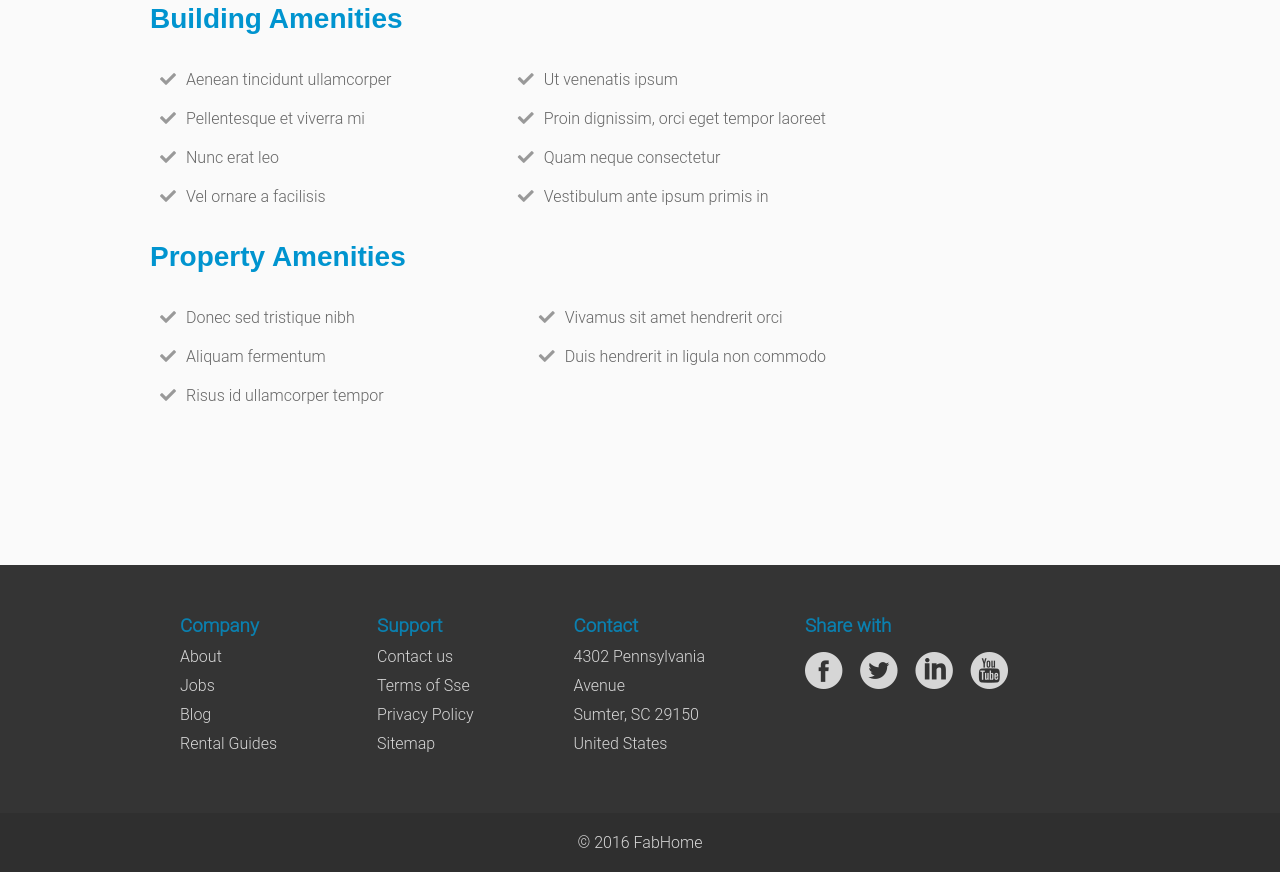
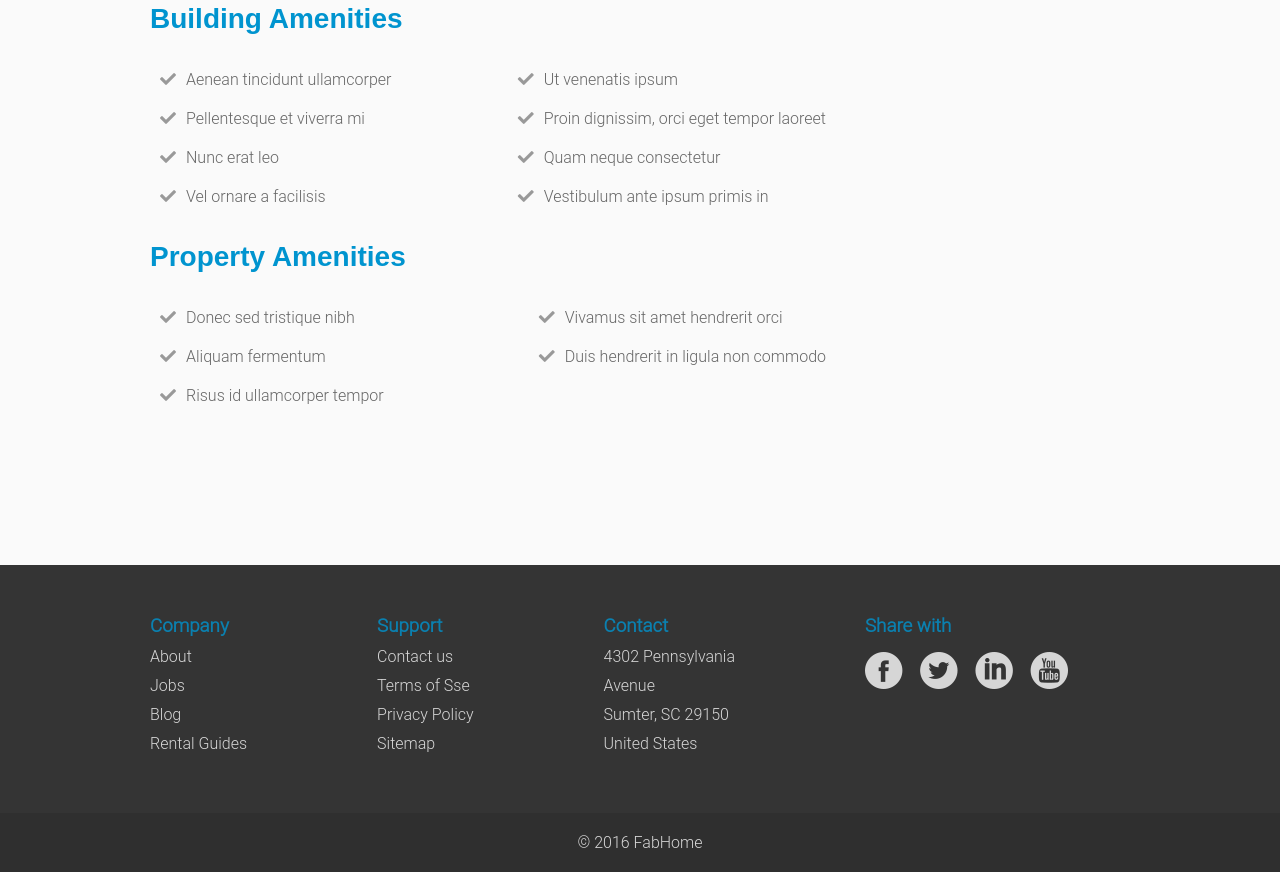
Before and after one commit to fedcalmus/Fabhome, a plain HTML site: page Fabhome/index.html in a window 1280 px wide. Shown: the part 1514-2386 px from the top of the page. Drawn offline with nearby package versions, Linux system fonts and the light colour scheme; some packages are replaced by stand-ins of ours; files whose address does not match are found by name.

Commit message:
fixed footer

```diff
--- a/Fabhome/style/main.css
+++ b/Fabhome/style/main.css
@@ -472,12 +472,12 @@ footer{
 
 .footerSections{
     display: inline-flex;
-    padding: 50px 30px;
+    padding: 50px 0px;
     opacity: 0.8;
 }
 
 .company{
-    margin-right: 100px;
+    margin-right: 130px;
 }
 
 .footerList{
```
